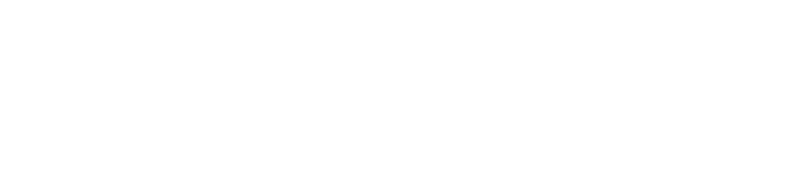
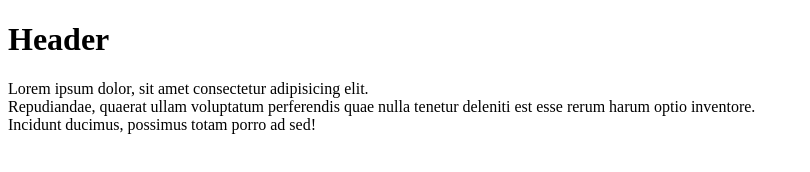
Before and after one commit to Menollicloud/Lesson_3, a plain HTML site: page index.html in a window 1280 px wide. Shown: the whole page, without its empty margins (0-810 px from the left). Drawn offline with Linux system fonts and the light colour scheme.

```diff
--- a/index.html
+++ b/index.html
@@ -1,7 +1,14 @@
 <!DOCTYPE html>
 <html lang="en">
     <head>
-        <title></title>
+        <title>Document</title>
     </head>
-    <body></body>
+    <body>
+        <h1>Header</h1>
+        <p>
+            Lorem ipsum dolor, sit amet consectetur adipisicing elit.<br>
+            Repudiandae, quaerat ullam voluptatum perferendis quae nulla tenetur deleniti est esse rerum harum optio inventore.<br>
+            Incidunt ducimus, possimus totam porro ad sed!
+        </p>
+    </body>
 </html>
```
Also changed, not shown: pages/about.html (added, +12 -0 lines).
